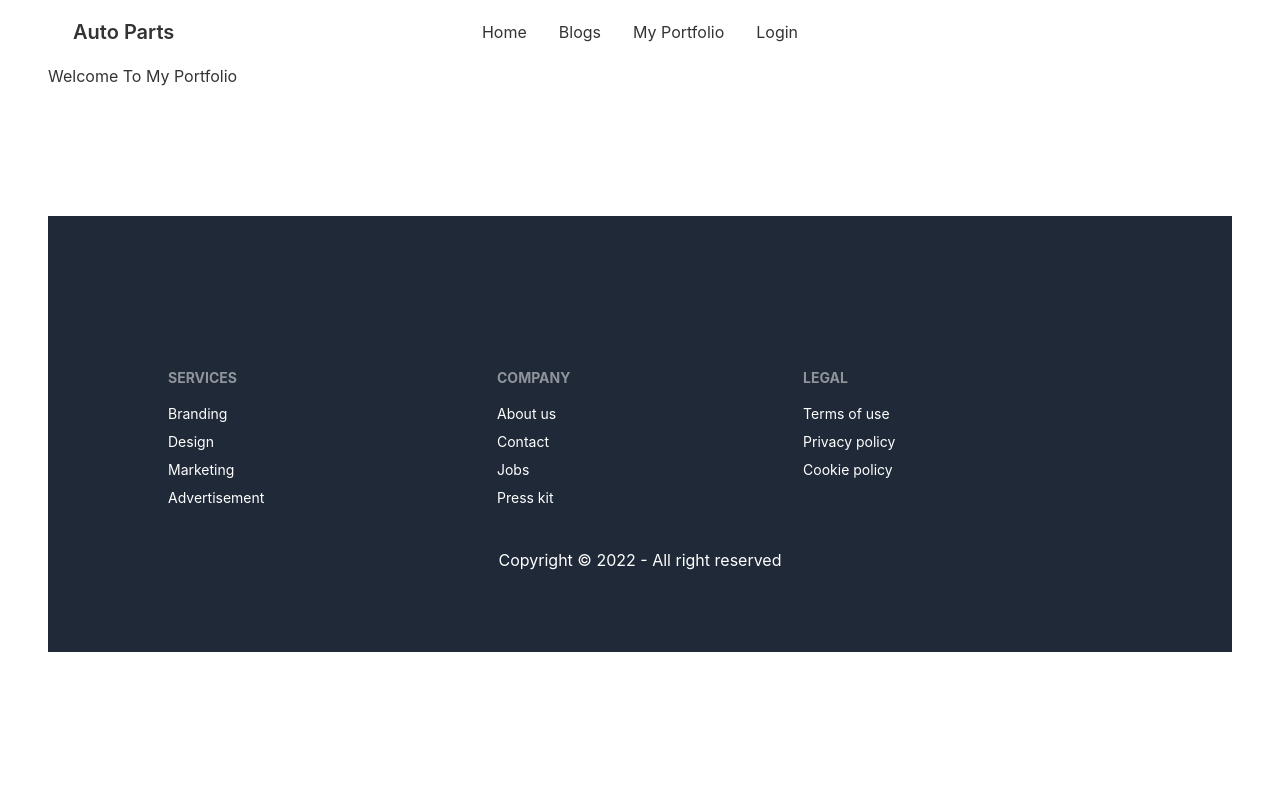
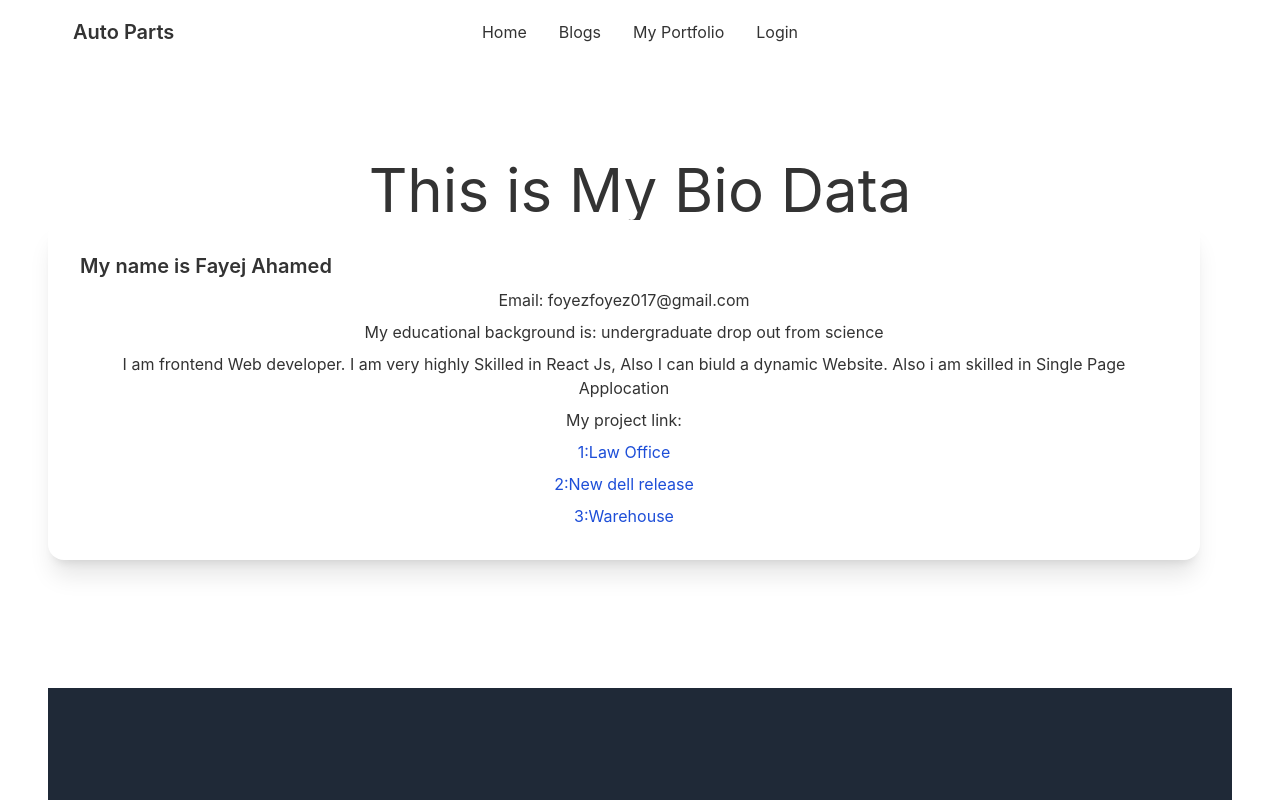
Before and after one commit to FayejAhamed/auto-parts-client, a React (Create React App) app: page /portfolio in a window 1280 px wide. Shown: the top 800 px of the page. Built offline with nearby package versions, Linux system fonts and the light colour scheme; no server answers.

Commit message:
my portfolio added

```diff
--- a/src/App.js
+++ b/src/App.js
@@ -20,6 +20,7 @@ import ManageProducts from './Page/Dashboard/ManageProducts';
 import Users from './Page/Dashboard/Users';
 import AddProduct from './Page/Dashboard/AddProduct';
 import RequireAdmin from './Page/Login/RequireAdmin';
+import NotFound from './Page/Shared/NotFound';
 
 function App() {
   return (
@@ -45,6 +46,7 @@ function App() {
           <Route path='addProduct' element={<RequireAdmin><AddProduct/></RequireAdmin>}></Route>
 
         </Route>
+        <Route path='*' element={<NotFound></NotFound>}></Route>
       </Routes>
       <Footer></Footer>
       <ToastContainer />
--- a/src/Page/Home/PartsCard/PartsCard.js
+++ b/src/Page/Home/PartsCard/PartsCard.js
@@ -12,7 +12,7 @@ const PartsCard = () => {
         <div className='py-20 mx-auto '>
               <div className="divider my-20"></div>
 
-            <h2 className='text-5xl font-semibold text-center'>We Manufacture All Kind of Vehicle parts {parts.length}</h2>
+            <h2 className='text-5xl font-semibold text-center my-4 py-4'>We Manufacture All Kind of Vehicle parts</h2>
             <div className='grid md:grid-cols-2 lg:grid-cols-3 grid-cols-1 sm:mx-auto gap-8 mx-auto'>
                 {
                     parts.map(part=><SingleParts
--- a/src/Page/MyPortfolio/MyPortfolio.js
+++ b/src/Page/MyPortfolio/MyPortfolio.js
@@ -2,8 +2,21 @@ import React from 'react';
 
 const MyPortfolio = () => {
     return (
-        <div>
-           <h2> Welcome To My Portfolio</h2>
+        <div className='text-center mt-24'>
+            <h2 className='text-6xl '>This is My Bio Data</h2>
+            <div class="card max-w-6xl bg-base-100 shadow-xl">
+                <div class="card-body">
+                    <h2 class="card-title">My name  is Fayej Ahamed</h2>
+                    <p>Email: foyezfoyez017@gmail.com</p>
+                    <p>My educational background is: undergraduate drop out from science</p>
+                    <p>I am frontend Web developer. I am very highly Skilled in React Js, Also I can biuld  a dynamic Website. Also i am skilled in Single Page Applocation</p>
+                    <p>My project link:</p>
+                    <a className='text-blue-700' href="https://ahamed-law-office.web.app/home">1:Law Office</a>
+                    <a className='text-blue-700' href="https://stalwart-eclair-575422.netlify.app/">2:New dell release</a>
+                    <a className='text-blue-700' href="https://electronics-warehouse-ef7bc.web.app/">3:Warehouse</a>
+
+                </div>
+            </div>
         </div>
     );
 };
--- /dev/null
+++ b/src/Page/Shared/NotFound.js
@@ -0,0 +1,16 @@
+import React from 'react';
+import notfound from '../../image/notFound/notFound.jpg'
+
+const NotFound = () => {
+    return (
+       <div className='container'>
+             <h2 className='text-danger text-center'>You are in the wrong the page</h2>
+            <div className='d-flex justify-content-center'>
+
+            <img src={notfound} alt="" />
+        </div>
+       </div>
+    );
+};
+
+export default NotFound;
```
Also changed, not shown: src/image/notFound/notFound.jpg (added).
